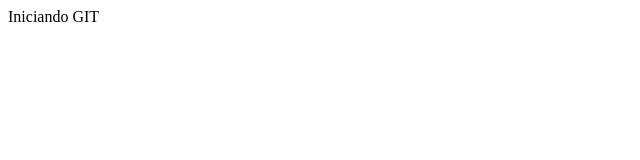
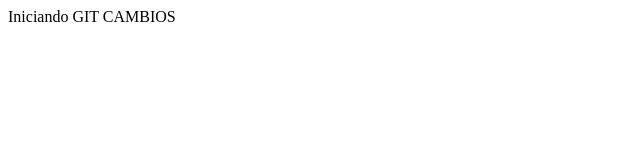
Before and after one commit to GC18076/respositorio-I1, a plain HTML site: page index.html in a window 1280 px wide. Shown: the full height of the page, 0-640 px from the left. Drawn offline with Linux system fonts and the light colour scheme.

Commit message:
nuevo cambio

```diff
--- a/index.html
+++ b/index.html
@@ -8,5 +8,7 @@
 </head>
 <body>
     Iniciando GIT
+
+    CAMBIOS
 </body>
 </html>
```
